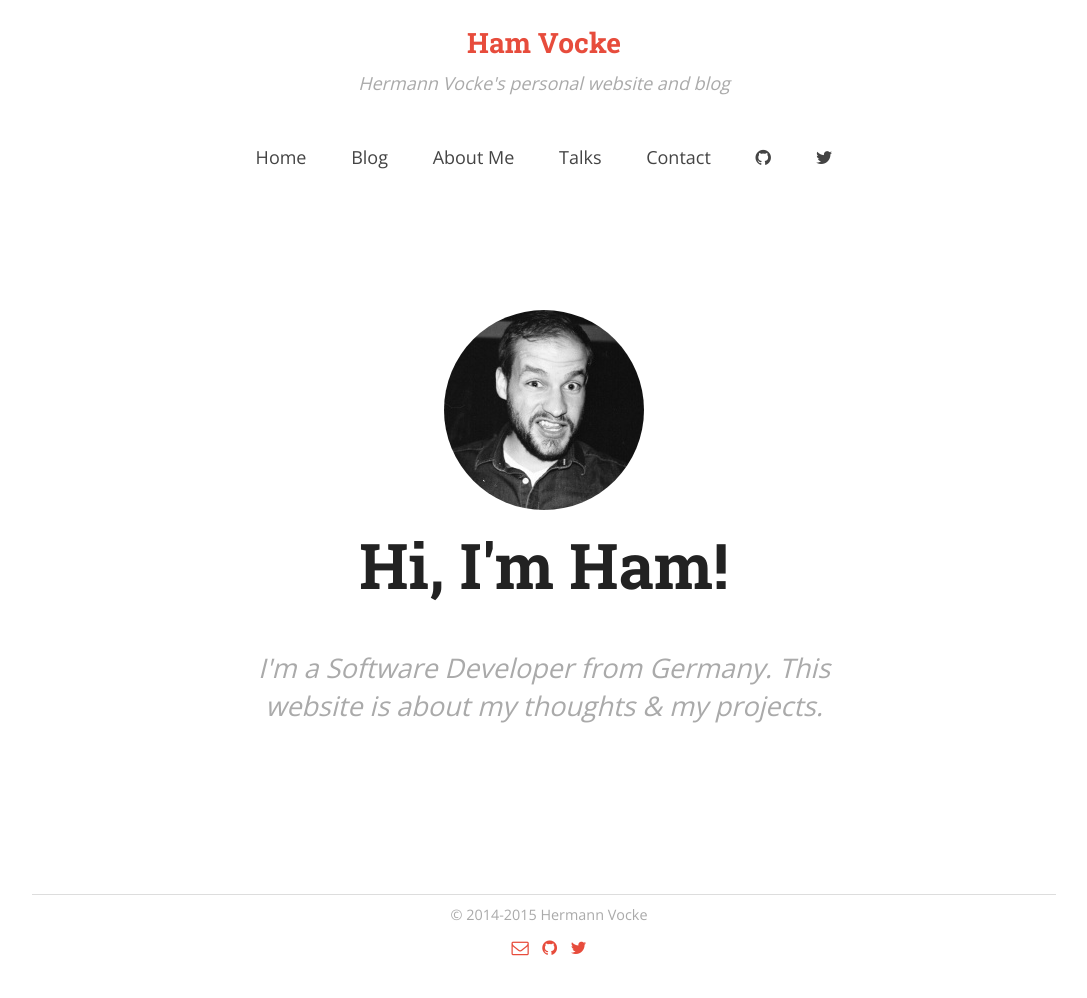
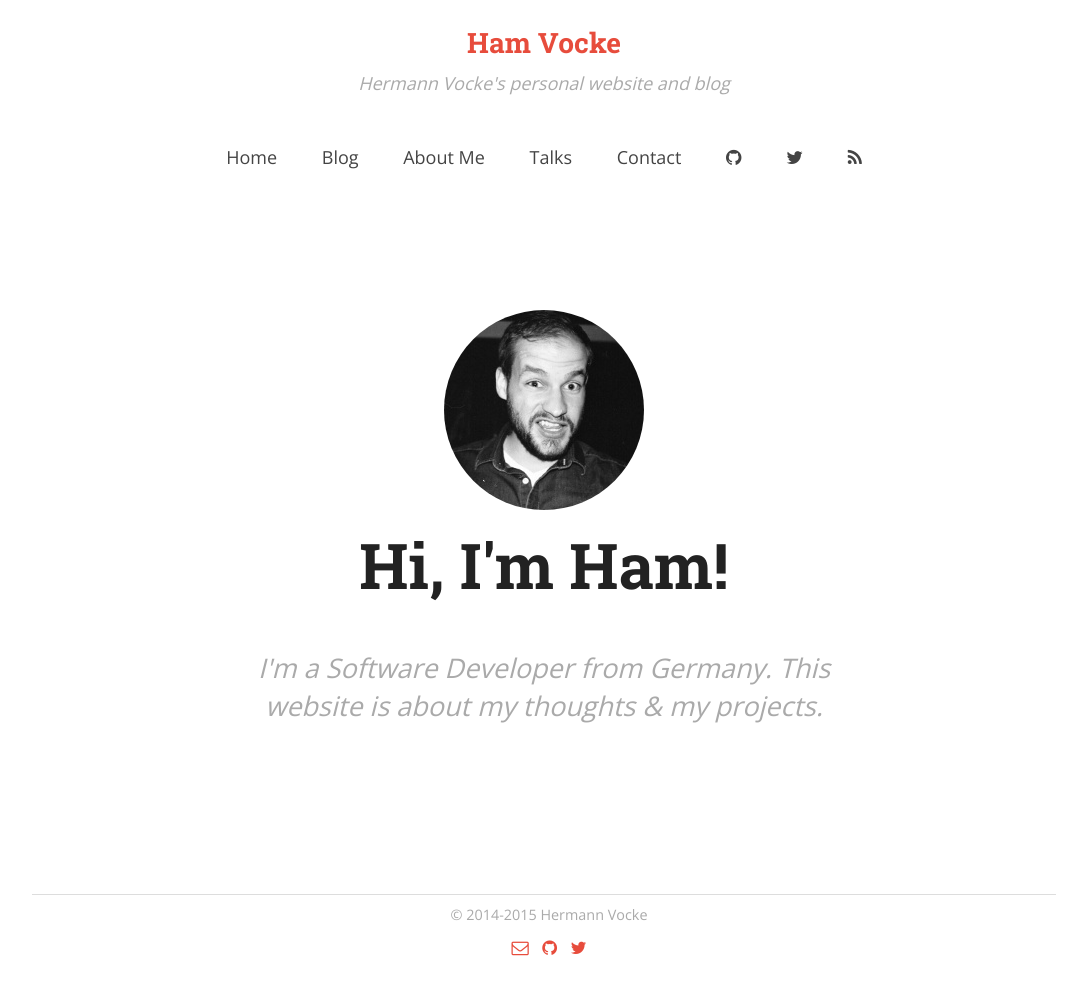
Before and after one commit to hamvocke/hamvocke.github.io, a Jekyll site: the page built from index.html, in a window 1280 px wide. Shown: the whole page, without its empty margins (96-1183 px from the left). Built offline with Jekyll 4.4.1, drawn with Linux system fonts in a browser that asks for light colours; nearby versions of some CDN libraries; comment, search, counter and statistics services are not loaded.

Commit message:
adding rss icon

```diff
--- a/_layouts/default.html
+++ b/_layouts/default.html
@@ -49,6 +49,7 @@
 			<li><a href="/contact">Contact</a></li>
 			<li><a href="https://github.com/hamvocke"><i class="fa fa-github"></i></a></li>
 			<li><a href="https://twitter.com/hamvocke"><i class="fa fa-twitter"></i></a></li>
+			<li><a href="http://www.hamvocke.com/feed.xml"><i class="fa fa-rss"></i></a></li>
 		</ul>
 	</nav>
 
```
